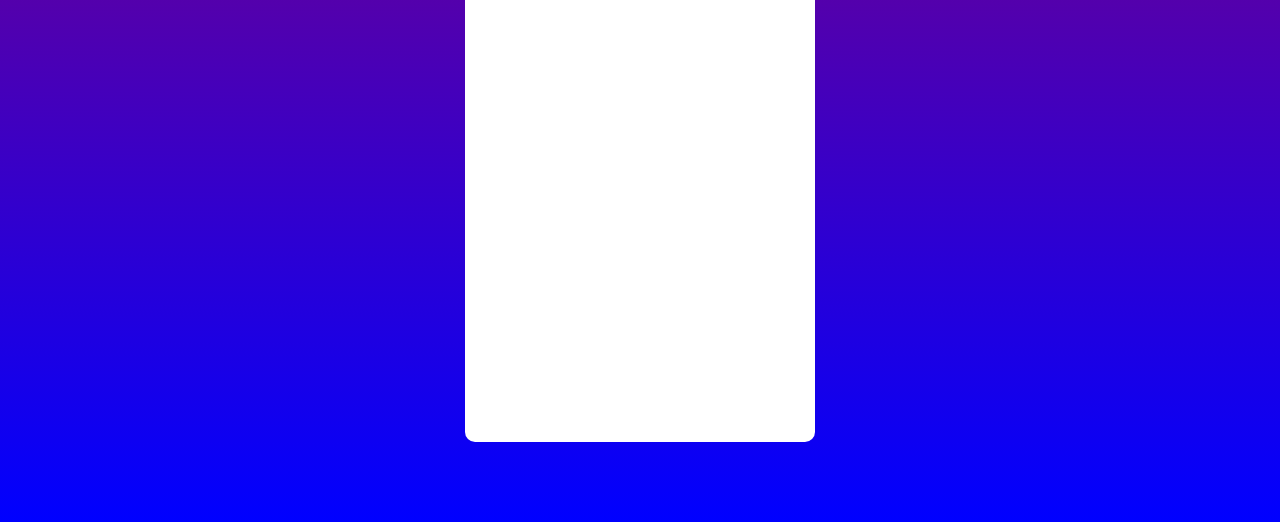
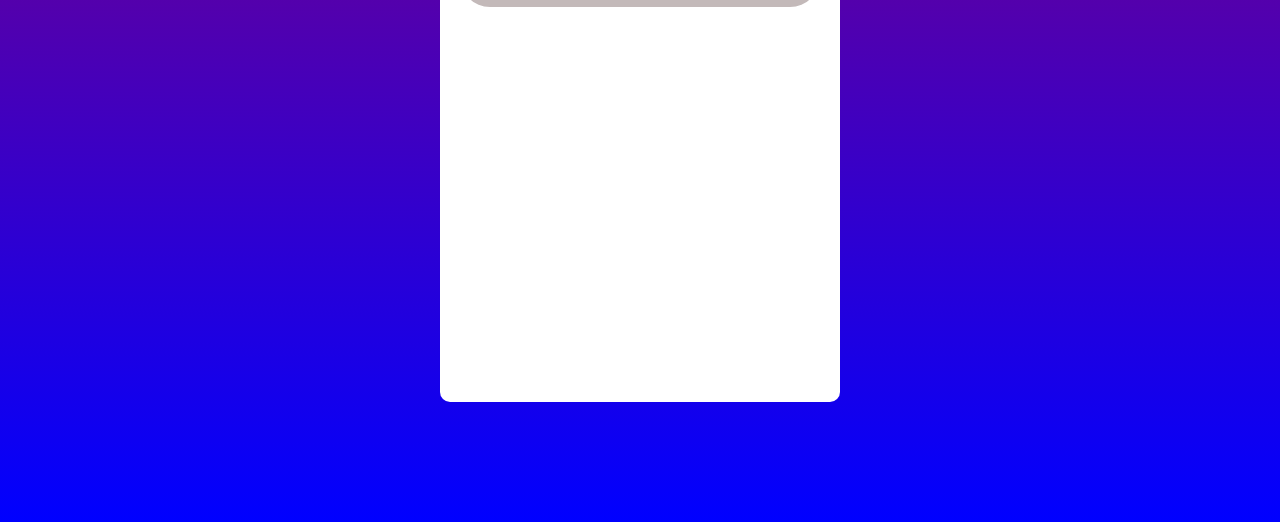
Before and after one commit to catchyla99/To-Do-List, a plain HTML site: page index.html in a window 1280 px wide. Shown: the part 278-800 px from the top of the page. Drawn offline with Linux system fonts and the light colour scheme.

Commit message:
Update style.css
Changing dimensions of card

```diff
--- a/style.css
+++ b/style.css
@@ -16,8 +16,8 @@ body{
 
 .card{
     background-color: rgb(255, 255, 255);
-    width: 350px;
-    height: 80vh;
+    width: 400px;
+    height: 70vh;
     border-radius: 10px;
     overflow: scroll;
     overflow-x: hidden;
```
